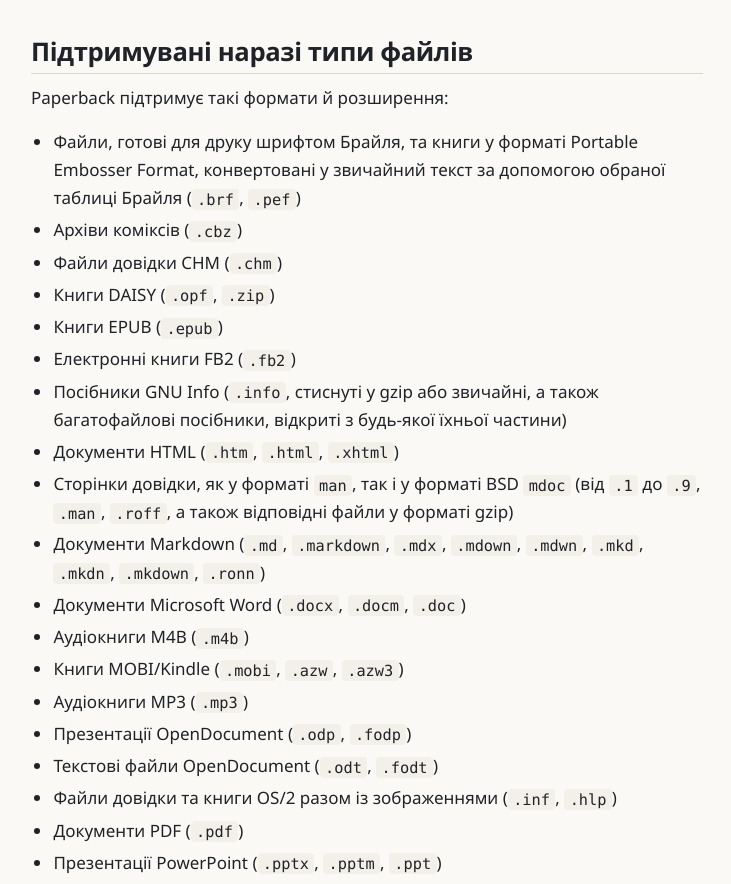
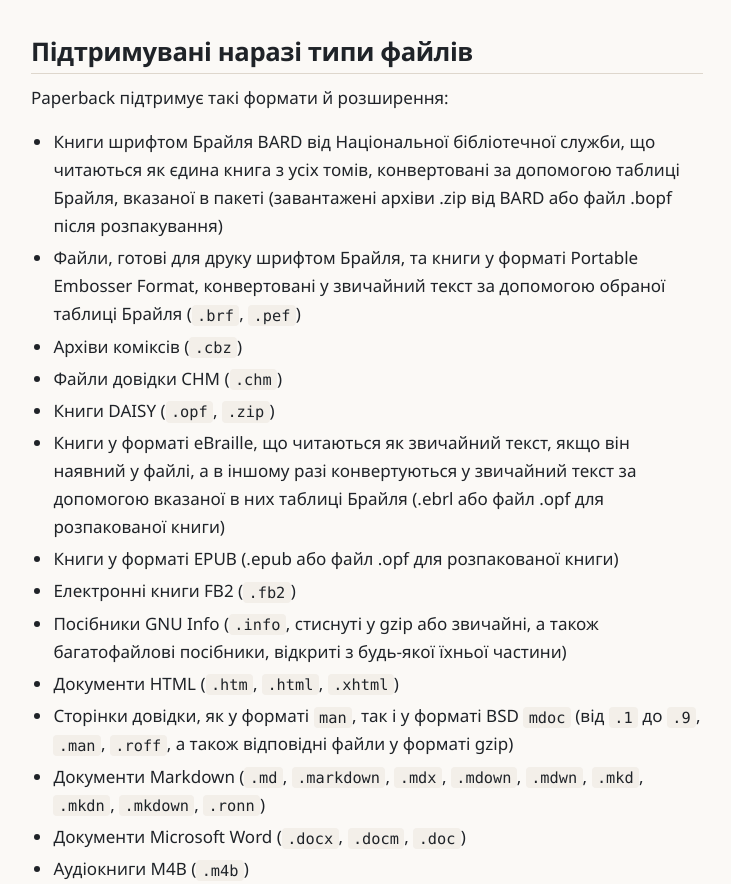
Before and after one commit to trypsynth/paperback, a plain HTML site: page readme-uk.html in a window 1280 px wide. Shown: the part 4300-5184 px from the top of the page, without its empty margins (85-816 px from the left). Drawn offline with Linux system fonts and the light colour scheme.

Commit message:
deploy: 81a354f39097fa822ec0e0d7e4f54794c5fdef40

```diff
--- a/readme-uk.html
+++ b/readme-uk.html
@@ -169,11 +169,13 @@ th, td { border: 1px solid color-mix(in srgb, currentColor 35%, transparent); pa
 <h2 id="підтримувані-наразі-типи-файлів">Підтримувані наразі типи файлів</h2>
 <p>Paperback підтримує такі формати й розширення:</p>
 <ul>
+<li>Книги шрифтом Брайля BARD від Національної бібліотечної служби, що читаються як єдина книга з усіх томів, конвертовані за допомогою таблиці Брайля, вказаної в пакеті (завантажені архіви .zip від BARD або файл .bopf після розпакування)</li>
 <li>Файли, готові для друку шрифтом Брайля, та книги у форматі Portable Embosser Format, конвертовані у звичайний текст за допомогою обраної таблиці Брайля (<code>.brf</code>, <code>.pef</code>)</li>
 <li>Архіви коміксів (<code>.cbz</code>)</li>
 <li>Файли довідки CHM (<code>.chm</code>)</li>
 <li>Книги DAISY (<code>.opf</code>, <code>.zip</code>)</li>
-<li>Книги EPUB (<code>.epub</code>)</li>
+<li>Книги у форматі eBraille, що читаються як звичайний текст, якщо він наявний у файлі, а в іншому разі конвертуються у звичайний текст за допомогою вказаної в них таблиці Брайля (.ebrl або файл .opf для розпакованої книги)</li>
+<li>Книги у форматі EPUB (.epub або файл .opf для розпакованої книги)</li>
 <li>Електронні книги FB2 (<code>.fb2</code>)</li>
 <li>Посібники GNU Info (<code>.info</code>, стиснуті у gzip або звичайні, а також багатофайлові посібники, відкриті з будь-якої їхньої частини)</li>
 <li>Документи HTML (<code>.htm</code>, <code>.html</code>, <code>.xhtml</code>)</li>
@@ -288,6 +290,7 @@ th, td { border: 1px solid color-mix(in srgb, currentColor 35%, transparent); pa
 <ul>
 <li><code>Ctrl+Space</code> (macOS: <code>Control+Space</code>, тобто фізична клавіша Control замість Cmd, оскільки Cmd+Space відкриває Spotlight): Відтворити/призупинити аудіо.</li>
 <li><code>Ctrl+J</code>: Перейти до певного часу в записі. Введіть час у форматі <code>1:23:45</code>, <code>23:45</code> або <code>45</code> (у секундах). Ви також можете додати <code>+</code> або <code>-</code> перед значенням, щоб перемотати запис відносно поточної позиції, наприклад, <code>+5:00</code>. Діалог відображає поточний час відтворення та загальну тривалість книги.</li>
+<li><code>Shift+=</code>: Озвучити, скільки вже пройдено в поточному розділі та скільки ще залишилося, наприклад: «Розділ 3, 4:10 із 12:00, залишилося 7:50». У книзі без записаного аудіо — відсоток прочитаного в розділі та кількість слів, що залишилися, наприклад: «Розділ 3, 42 %, залишилося 1850 слів».</li>
 <li><code>'</code>: Перемотати вперед.</li>
 <li><code>;</code>: Перемотати назад.</li>
 <li><code>Shift+'</code>: Збільшити крок перемотування аудіо.</li>
```
